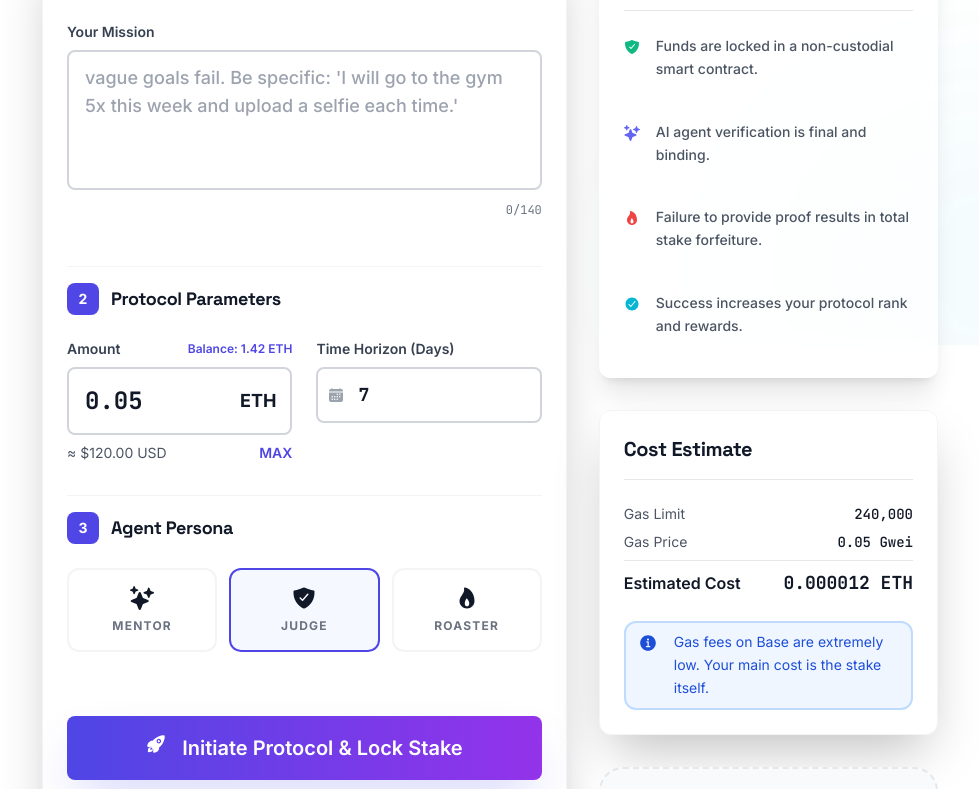
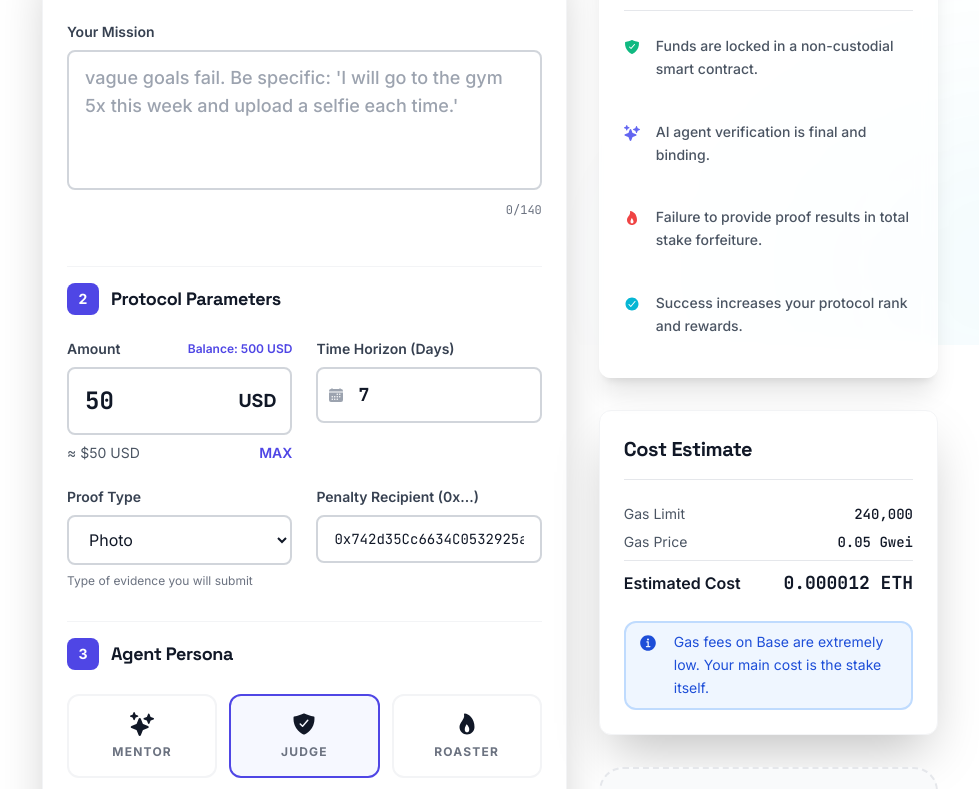
Before and after one commit to Demiladepy/pledge, a React (Vite) app in the folder frontend/: page /create-goal in a window 1280 px wide. Shown: the part 455-1244 px from the top of the page, without its empty margins (150-1129 px from the left). Built offline with nearby package versions, Linux system fonts and the light colour scheme.

Commit message:
new changes

```diff
--- a/frontend/src/pages/CreateGoalPage.tsx
+++ b/frontend/src/pages/CreateGoalPage.tsx
@@ -19,7 +19,7 @@ import { Input, Textarea } from '../components/Input'
 import { Badge } from '../components/Badge'
 import { Alert } from '../components/Alert'
 import { Layout } from '../components/Layout'
-import { goalAPI, Goal } from '../utils/api'
+import { goalAPI, CreateGoalRequest } from '../utils/api'
 import { Link } from 'react-router-dom'
 import { useToast } from '../contexts/ToastContext'
 import { TokenAmountInput, GasEstimate } from '../components/Web3Components'
@@ -33,13 +33,15 @@ export function CreateGoalPage() {
   const [goalId, setGoalId] = useState<string | null>(null)
   const toast = useToast()
 
-  // Form State
+  // Form State (backend: stake_amount USD 10–500, proof_type, penalty_recipient required)
   const [formData, setFormData] = useState({
     user_id: localStorage.getItem('userId') || 'user_' + Math.random().toString(36).substr(2, 6),
     description: '',
-    stake_amount: '0.05',
+    stake_amount: '50',
     duration_days: 7,
-    personality: 'strict'
+    personality: 'strict',
+    proof_type: 'photo',
+    penalty_recipient: '0x742d35Cc6634C0532925a3b844Bc9e7595f0bEb'
   })
 
   // Errors State
@@ -74,12 +76,22 @@ export function CreateGoalPage() {
       newErrors.description = 'Please be more specific with your commitment.'
     }
 
-    if (parseFloat(formData.stake_amount) <= 0) {
-      newErrors.stake_amount = 'A stake is required to enforce accountability.'
+    const stake = parseFloat(formData.stake_amount)
+    if (isNaN(stake) || stake < 10) {
+      newErrors.stake_amount = 'Minimum stake is $10 USD.'
+    } else if (stake > 500) {
+      newErrors.stake_amount = 'Maximum stake is $500 USD.'
     }
 
-    if (formData.duration_days < 1) {
-      newErrors.duration_days = 'Minimum duration is 1 day.'
+    if (formData.duration_days < 7) {
+      newErrors.duration_days = 'Minimum duration is 7 days.'
+    } else if (formData.duration_days > 365) {
+      newErrors.duration_days = 'Maximum duration is 365 days.'
+    }
+
+    const addr = formData.penalty_recipient.trim()
+    if (!addr || !addr.startsWith('0x') || addr.length < 40) {
+      newErrors.penalty_recipient = 'Enter a valid Ethereum address (0x...) for penalty recipient.'
     }
 
     setErrors(newErrors)
@@ -111,18 +123,19 @@ export function CreateGoalPage() {
 
     setIsLoading(true)
     try {
-      const goal: Goal = {
-        goal_id: 'goal_' + Math.random().toString(36).substr(2, 9),
+      const payload: CreateGoalRequest = {
         user_id: formData.user_id,
-        description: formData.description,
+        description: formData.description.trim(),
+        proof_type: formData.proof_type,
         stake_amount: parseFloat(formData.stake_amount),
-        duration_days: formData.duration_days,
+        duration_days: Number(formData.duration_days),
+        penalty_recipient: formData.penalty_recipient.trim()
       }
 
-      const response = await goalAPI.create(goal)
+      const response = await goalAPI.create(payload)
       setGoalId(response.goal_id)
       setSuccess(true)
-      toast.success(`Protocol Initiated. ${formData.stake_amount} ETH Locked.`)
+      toast.success(`Protocol Initiated. $${formData.stake_amount} locked.`)
 
     } catch (err) {
       const errorMessage = err instanceof Error ? err.message : 'Failed to initiate protocol.'
@@ -155,7 +168,7 @@ export function CreateGoalPage() {
             <div className="grid grid-cols-2 gap-4 mb-10 text-left">
               <div className="p-4 rounded-xl bg-gray-50 dark:bg-gray-900 border border-gray-100 dark:border-gray-800">
                 <span className="text-[10px] font-black uppercase tracking-widest text-gray-400 block mb-1">Locked Stake</span>
-                <span className="font-bold dark:text-white">{formData.stake_amount} ETH</span>
+                <span className="font-bold dark:text-white">${formData.stake_amount} USD</span>
               </div>
               <div className="p-4 rounded-xl bg-gray-50 dark:bg-gray-900 border border-gray-100 dark:border-gray-800">
                 <span className="text-[10px] font-black uppercase tracking-widest text-gray-400 block mb-1">Time Horizon</span>
@@ -234,9 +247,9 @@ export function CreateGoalPage() {
                       <TokenAmountInput
                         value={formData.stake_amount}
                         onChange={(val) => setFormData(p => ({ ...p, stake_amount: val }))}
-                        symbol="ETH"
-                        balance="1.42" // Mock
-                        usdValue={(parseFloat(formData.stake_amount) * 2400).toFixed(2)}
+                        symbol="USD"
+                        balance="500"
+                        usdValue={formData.stake_amount}
                         error={errors.stake_amount}
                       />
 
@@ -244,11 +257,41 @@ export function CreateGoalPage() {
                         label="Time Horizon (Days)"
                         name="duration_days"
                         type="number"
+                        min={7}
+                        max={365}
                         leftIcon={<IoCalendar />}
                         value={formData.duration_days}
                         onChange={handleInputChange}
                         error={errors.duration_days}
                         className="text-lg font-mono font-bold"
+                      />
+                    </div>
+
+                    <div className="grid md:grid-cols-2 gap-6">
+                      <div className="space-y-2">
+                        <label className="block text-sm font-semibold text-gray-700 dark:text-gray-300">
+                          Proof Type
+                        </label>
+                        <select
+                          value={formData.proof_type}
+                          onChange={(e) => setFormData(p => ({ ...p, proof_type: e.target.value }))}
+                          className="w-full px-4 py-3 border-2 rounded-lg bg-white dark:bg-gray-800 text-gray-900 dark:text-white border-gray-300 dark:border-gray-600 focus:outline-none focus:border-indigo-500"
+                        >
+                          <option value="photo">Photo</option>
+                          <option value="screenshot">Screenshot</option>
+                          <option value="video_frame">Video frame</option>
+                        </select>
+                        <p className="text-xs text-gray-500">Type of evidence you will submit</p>
+                      </div>
+
+                      <Input
+                        label="Penalty Recipient (0x...)"
+                        name="penalty_recipient"
+                        placeholder="0x742d35Cc6634C0532925a3b844Bc9e7595f0bEb"
+                        value={formData.penalty_recipient}
+                        onChange={handleInputChange}
+                        error={errors.penalty_recipient}
+                        className="font-mono text-sm"
                       />
                     </div>
                   </div>
--- a/frontend/src/utils/api.ts
+++ b/frontend/src/utils/api.ts
@@ -19,11 +19,22 @@ export interface Goal {
   user_id: string
 }
 
+/** Payload for creating a goal – backend expects these fields (no goal_id; backend generates it) */
+export interface CreateGoalRequest {
+  user_id: string
+  description: string
+  proof_type: string
+  stake_amount: number
+  duration_days: number
+  penalty_recipient: string
+}
+
 export interface GoalResponse {
   goal_id: string
-  user_id: string
+  transaction_hash?: string
   message: string
-  stake_locked: number
+  stake_locked?: number
+  user_id?: string
 }
 
 export interface ProofSubmission {
@@ -90,8 +101,8 @@ export interface MetricsDashboard {
 
 // API Methods
 export const goalAPI = {
-  create: async (goal: Goal): Promise<GoalResponse> => {
-    const response = await apiClient.post<GoalResponse>('/api/goals', goal)
+  create: async (payload: CreateGoalRequest): Promise<GoalResponse> => {
+    const response = await apiClient.post<GoalResponse>('/api/goals', payload)
     return response.data
   },
 }
```
